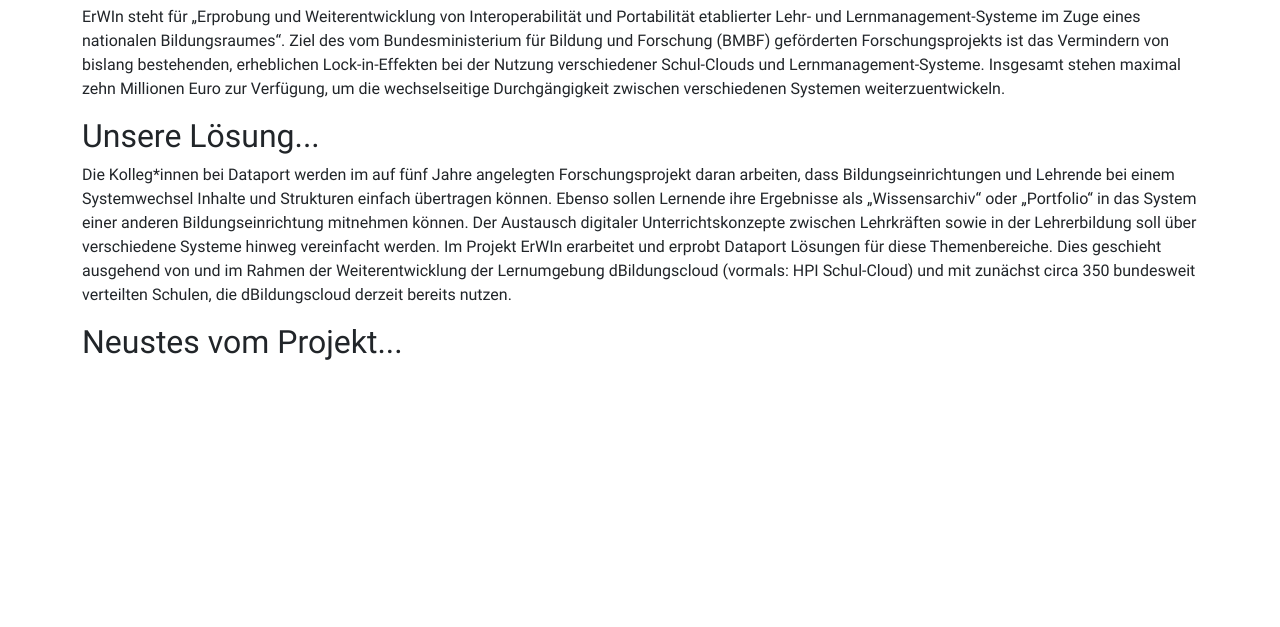
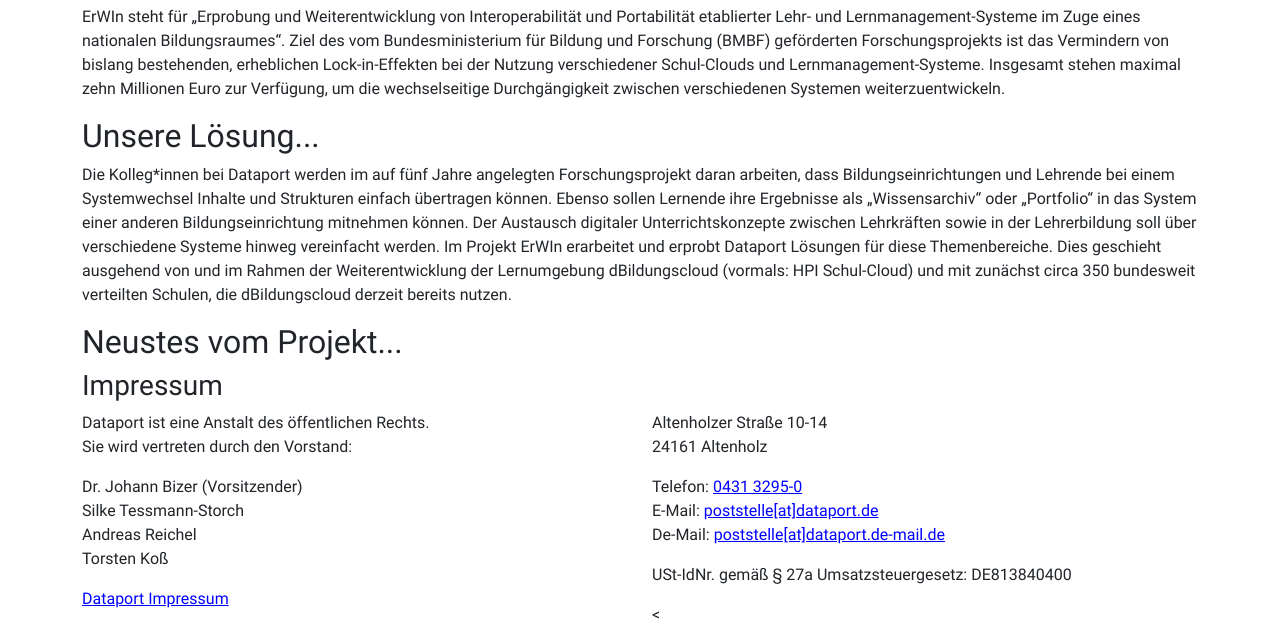
Before and after one commit to hpi-schul-cloud/erwin-website, a website with bundled scripts: page src/index.html in a window 1280 px wide. Shown: the part 776-1403 px from the top of the page. Before the commit the page ends 1145 px from the top, so only its background shows below. Built offline with nearby package versions, Linux system fonts and the light colour scheme; files whose address does not match are found by name.

Commit message:
EW-355 Add minimal impressum

```diff
--- a/src/index.html
+++ b/src/index.html
@@ -25,7 +25,7 @@
                 <a class="nav-link active" aria-current="page" href="#">News-Blog</a>
               </li>
               <li class="nav-item">
-                <a class="nav-link" href="#">Impressum</a>
+                <a class="nav-link" href="#anchor-impressum">Impressum</a>
               </li>
             </ul>
           </div>
@@ -57,10 +57,24 @@
     </main>
     </div>
 
-
-
-
-
+    <footer id="footer">
+      <div class="container" class="bg-light justify-content-center" id="anchor-impressum">
+        <h3>Impressum</h3>
+        <div class="row">
+          <div class="col">
+            <p>Dataport ist eine Anstalt des öffentlichen Rechts.<br>Sie wird vertreten durch den Vorstand:</p>
+            <p>Dr. Johann Bizer (Vorsitzender)<br> Silke Tessmann-Storch<br> Andreas Reichel<br> Torsten Koß</p>
+            <a href="https://www.dataport.de/impressum/">Dataport Impressum</a>
+          </div>
+          <div class="col">
+            <p>Altenholzer Straße 10-14<br> 24161 Altenholz</p>
+            <p>Telefon: <a href="tel:+4943132950">0431 3295-0</a><br>
+               E-Mail: <a href="mailto:poststelle@dataport.de">poststelle[at]dataport.de</a><br>
+               De-Mail: <a href="mailto:poststelle@dataport.de-mail.de" class="Base-teaserIconLink">poststelle[at]dataport.de-mail.de</a></p>
+            <p>USt-IdNr. gemäß § 27a Umsatzsteuergesetz: DE813840400&nbsp;</p>
+            <
+          </div>
+    </footer>
 
     <script type="module" src="js/main.js"></script>
 </body>
```
